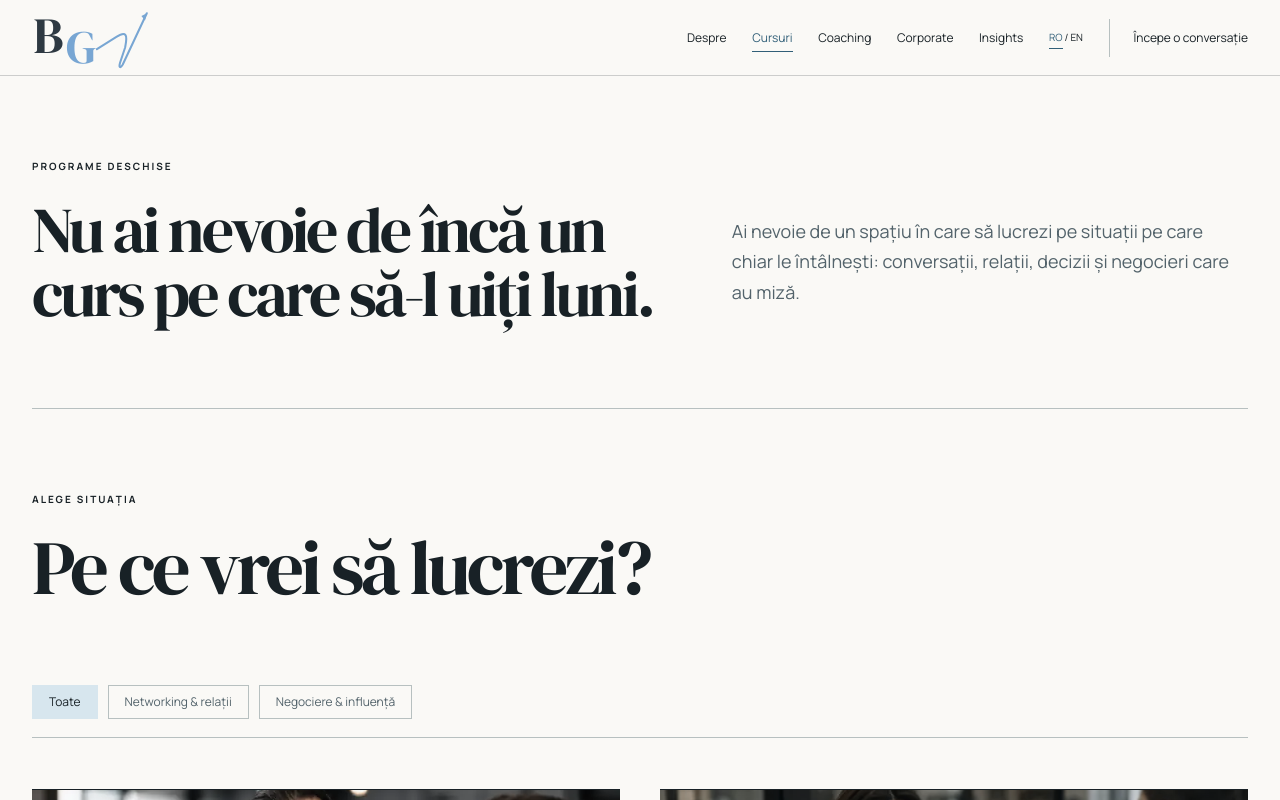
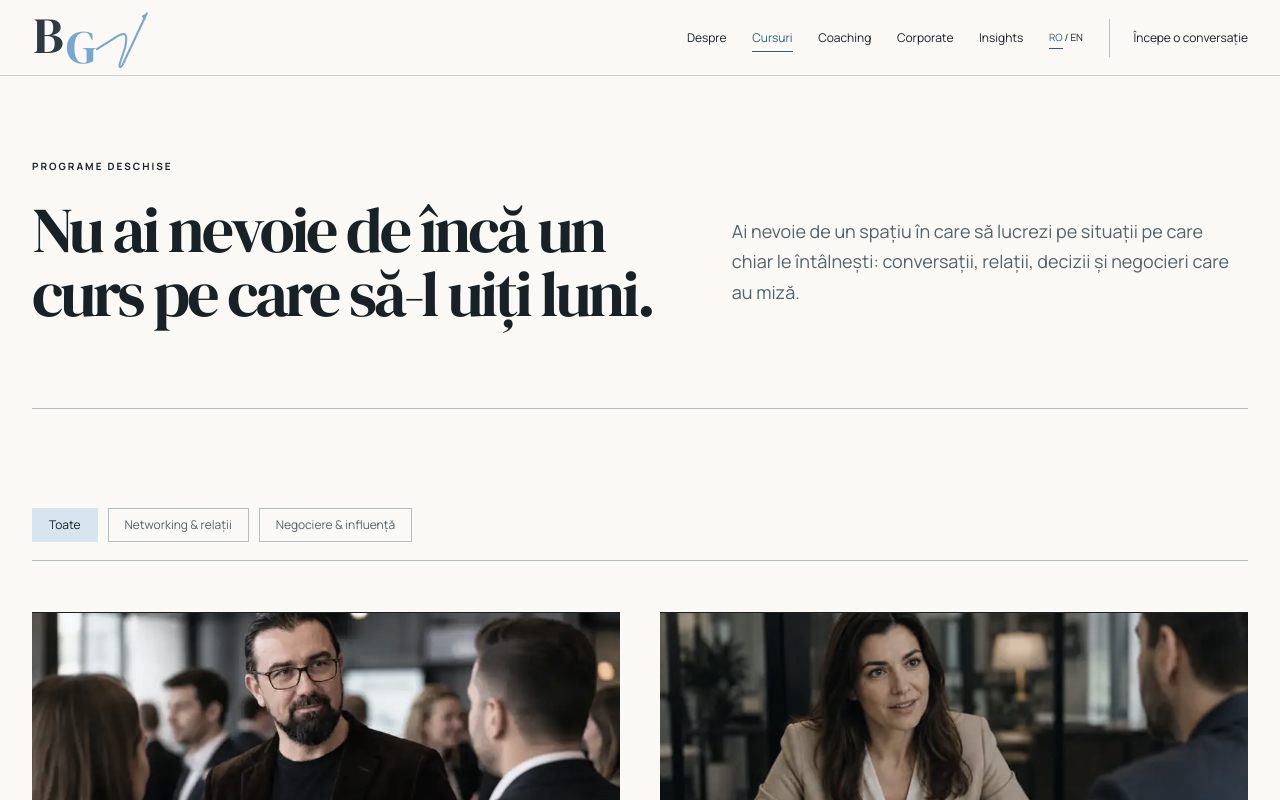
Before and after one commit to ivanovroxana1988-arch/bogdanvizitiu, a Next.js app: page /cursuri in a window 1280 px wide. Shown: the top 800 px of the page. Built offline with nearby package versions, Linux system fonts and the light colour scheme.

Commit message:
Remove course choice heading block

```diff
--- a/app/_views/cursuri/page.tsx
+++ b/app/_views/cursuri/page.tsx
@@ -45,12 +45,6 @@ export default function Programs({ searchParams }: { searchParams?: SearchParams
       </section>
 
       <section className={styles.section}>
-        <div className={styles.sectionHead}>
-          <div>
-            <Eyebrow>{copy.choiceEyebrow}</Eyebrow>
-            <h2 className={styles.sectionTitle}>{copy.choiceTitle}</h2>
-          </div>
-        </div>
         <CourseCatalog
           locale={locale}
           programs={programs}
```
